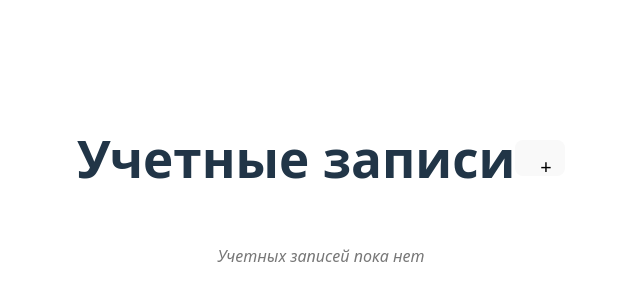
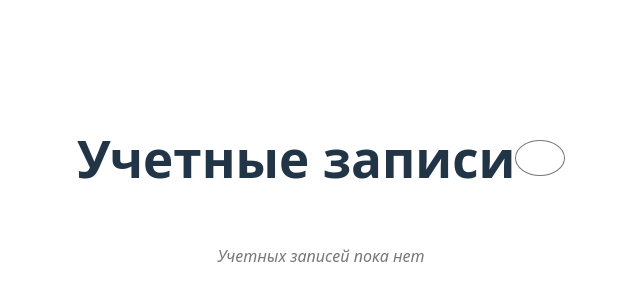
Before and after one commit to azatudo/vue-accounts-form, a Vue app: page / in a window 1280 px wide. Shown: the part 218-518 px from the top of the page, without its empty margins (319-959 px from the left). Built offline with nearby package versions, Linux system fonts and the light colour scheme; the HTML template or start-up script is replaced by a standard one.

Commit message:
style add account button

```diff
--- a/src/components/AccountForm.vue
+++ b/src/components/AccountForm.vue
@@ -24,7 +24,7 @@
       <input
         v-model="local.login"
         type="text"
-        @blur="save"
+        @input="save"
       />
     </div>
 
@@ -33,7 +33,7 @@
       <input
         v-model="local.password"
         type="password"
-        @blur="save"
+        @input="save"
       />
     </div>
   </div>
--- a/src/views/AccountsPage.vue
+++ b/src/views/AccountsPage.vue
@@ -66,8 +66,21 @@ function removeAccount(id: string) {
 .add-btn {
   width: 36px;
   height: 36px;
+  border-radius: 50%;
+  border: 1px solid #777;
+  background: transparent;
+  color: #fff;
   font-size: 20px;
+  line-height: 1;
   cursor: pointer;
+
+  display: flex;
+  align-items: center;
+  justify-content: center;
+}
+
+.add-btn:hover {
+  border-color: #fff;
 }
 
 .list {
@@ -78,8 +91,8 @@ function removeAccount(id: string) {
 
 .account-row {
   display: flex;
-  justify-content: space-between;
-  align-items: center;
+  align-items: flex-start;
+  gap: 12px;
   padding: 12px;
   border: 1px solid #ddd;
 }
@@ -89,6 +102,7 @@ function removeAccount(id: string) {
 }
 
 .remove-btn {
+  margin-top: 8px;
   background: none;
   border: none;
   color: #c00;
```
